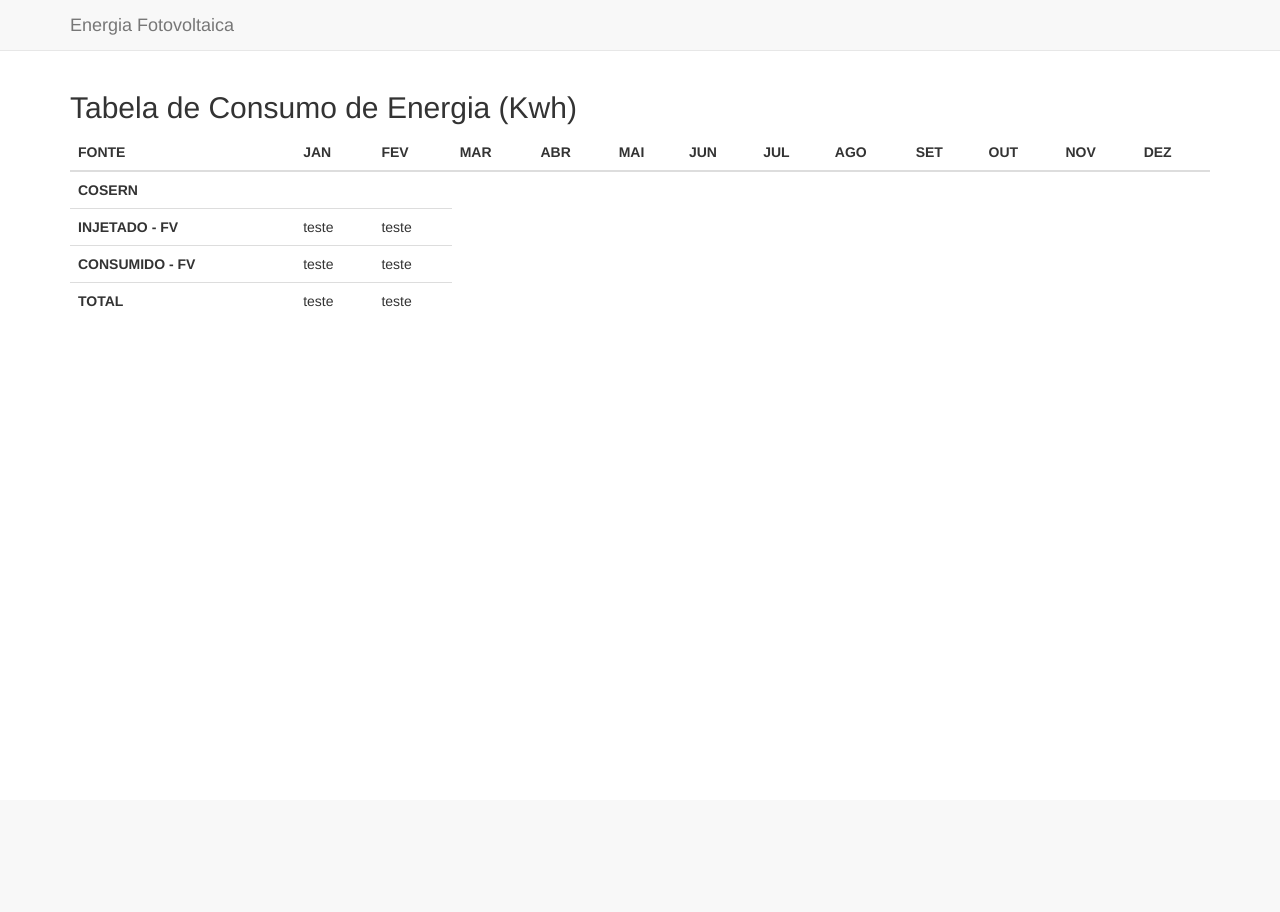
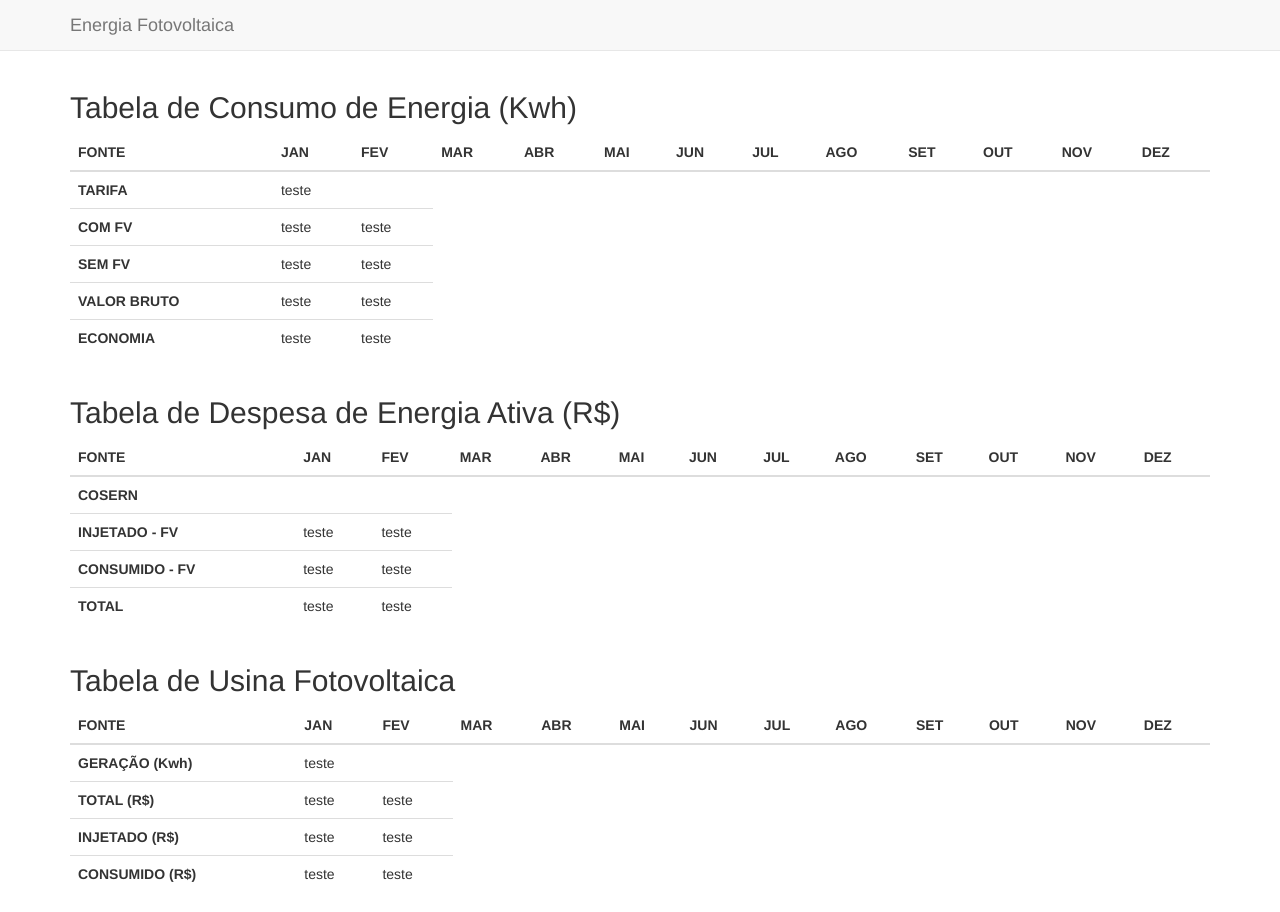
Before and after one commit to laviniameds/Aplicacao-Foto, a Django app: page /energia/consumo_energia/ in a window 1280 px wide. Before the commit the page ends 307 px from the top, so only its background shows below. Run offline with Django 3.2, Linux system fonts and the light colour scheme; some libraries are stand-ins or nearby versions.

Commit message:
->adicionada estrutura das 3 tabelas da aplicação;

```diff
--- a/energia/templates/paginas/consumo_energia.html
+++ b/energia/templates/paginas/consumo_energia.html
@@ -1,8 +1,58 @@
 {% extends "base/base.html" %}
 
 {% block content %}
+
 <div class="container">
     <h2>Tabela de Consumo de Energia (Kwh)</h2>
+    <table class="table table-responsive">
+      <thead>
+        <tr>
+          <th>FONTE</th>
+          <th>JAN</th>
+          <th>FEV</th>
+          <th>MAR</th>
+          <th>ABR</th>
+          <th>MAI</th>
+          <th>JUN</th>
+          <th>JUL</th>
+          <th>AGO</th>
+          <th>SET</th>
+          <th>OUT</th>
+          <th>NOV</th>
+          <th>DEZ</th>
+        </tr>
+      </thead>
+      <tbody>
+        <tr>
+          <th>TARIFA</th>
+          <td>teste</td>
+        </tr>
+        <tr>
+          <th>COM FV</th>
+          <td>teste</td>
+          <td>teste</td>
+        </tr>
+        <tr>
+          <th>SEM FV</th>
+          <td>teste</td>
+          <td>teste</td>
+        </tr>
+        <tr>
+          <th>VALOR BRUTO</th>
+          <td>teste</td>
+          <td>teste</td>
+        </tr>
+        <tr>
+          <th>ECONOMIA</th>
+          <td>teste</td>
+          <td>teste</td>
+        </tr>
+      </tbody>
+    </table>
+</div>
+
+<div class="container">
+  <h2>Tabela de Despesa de Energia Ativa (R$)</h2>
   <table class="table table-responsive">
     <thead>
       <tr>
@@ -44,4 +94,49 @@
     </tbody>
   </table>
 </div>
+
+<div class="container">
+  <h2>Tabela de Usina Fotovoltaica</h2>
+  <table class="table table-responsive">
+    <thead>
+      <tr>
+        <th>FONTE</th>
+        <th>JAN</th>
+        <th>FEV</th>
+        <th>MAR</th>
+        <th>ABR</th>
+        <th>MAI</th>
+        <th>JUN</th>
+        <th>JUL</th>
+        <th>AGO</th>
+        <th>SET</th>
+        <th>OUT</th>
+        <th>NOV</th>
+        <th>DEZ</th>
+      </tr>
+    </thead>
+    <tbody>
+      <tr>
+        <th>GERAÇÃO (Kwh)</th>
+        <td>teste</td>
+      </tr>
+      <tr>
+        <th>TOTAL (R$)</th>
+        <td>teste</td>
+        <td>teste</td>
+      </tr>
+      <tr>
+        <th>INJETADO (R$)</th>
+        <td>teste</td>
+        <td>teste</td>
+      </tr>
+      <tr>
+        <th>CONSUMIDO (R$)</th>
+        <td>teste</td>
+        <td>teste</td>
+      </tr>
+    </tbody>
+  </table>
+</div>
+
   {% endblock content %}
```
Lines whose indentation alone changed are shown as unchanged.
